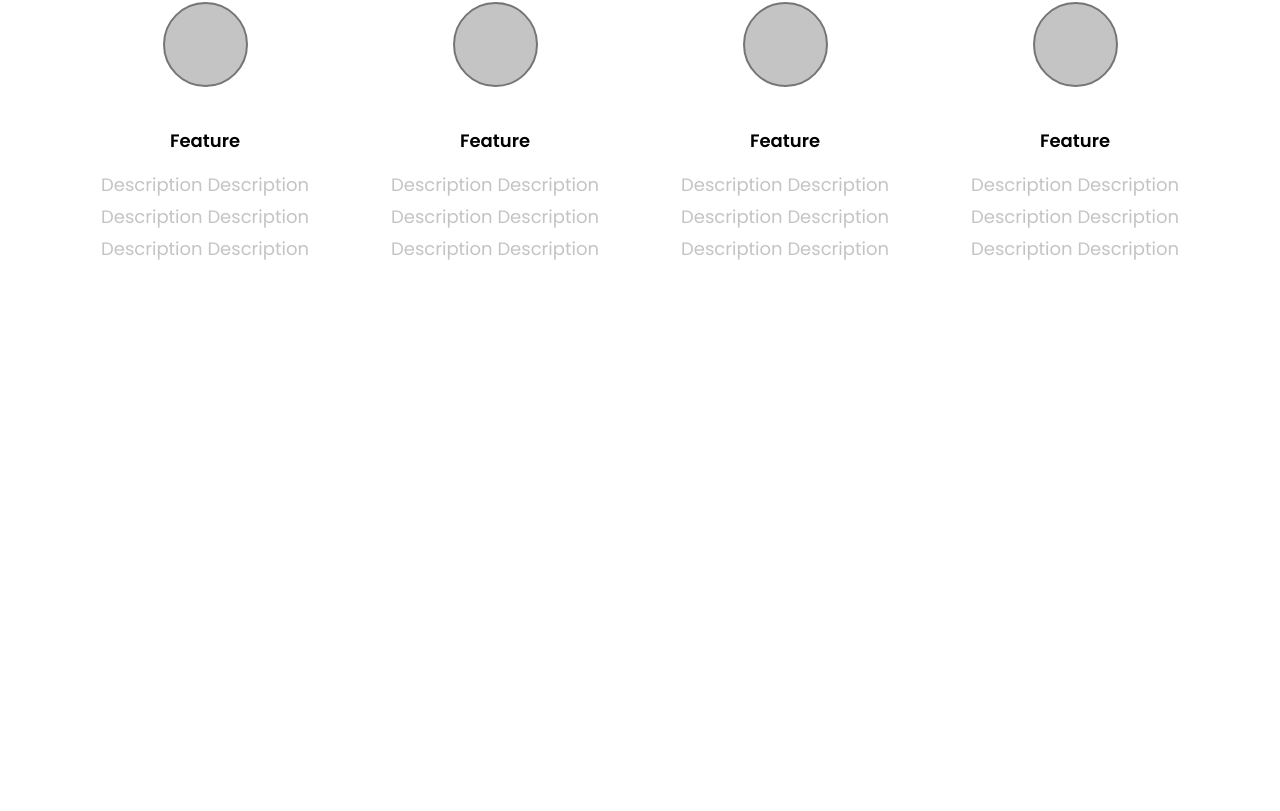
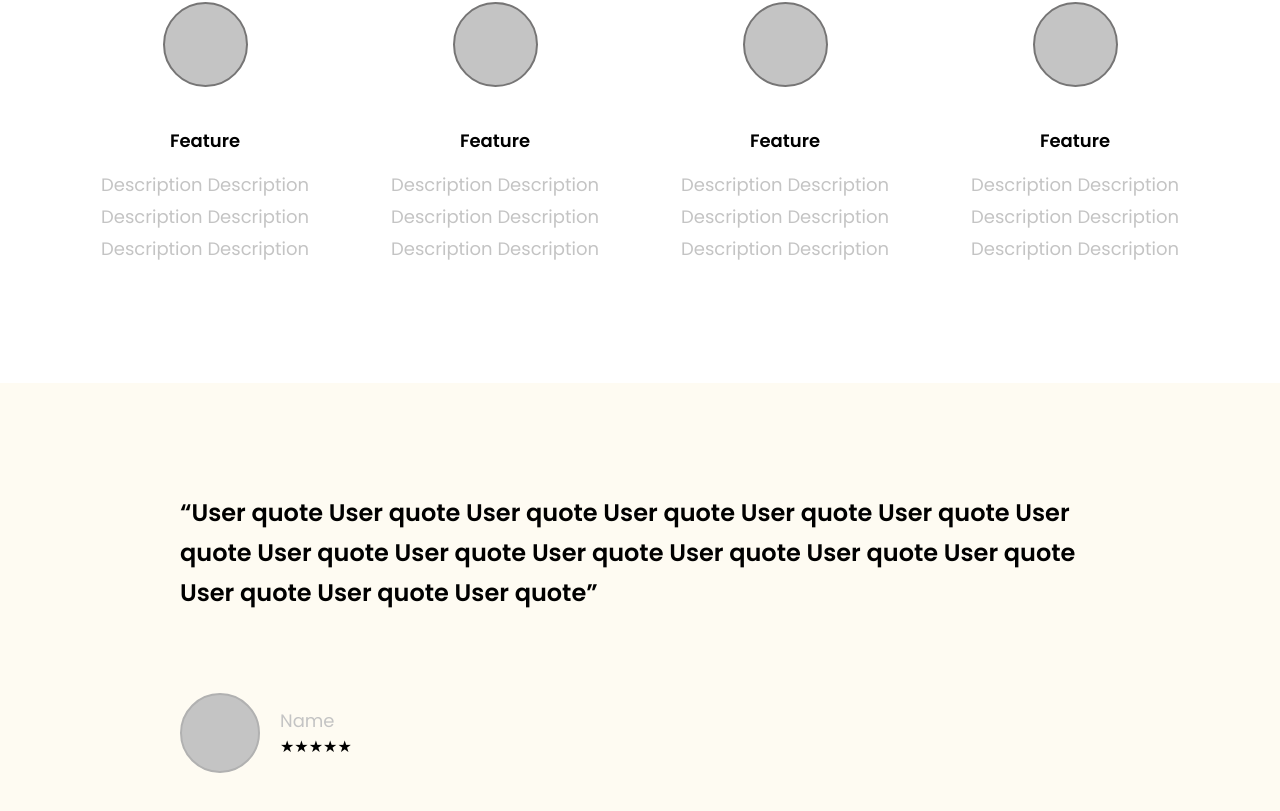
Before and after one commit to abhinashbhengra/react-ui-landing, a React (Vite) app: page / in a window 1280 px wide. Shown: the part 1617-2428 px from the top of the page. Before the commit the page ends 2000 px from the top, so only its background shows below. Built offline with nearby package versions, Linux system fonts and the light colour scheme.

Commit message:
component update

```diff
--- a/src/pages/Home.jsx
+++ b/src/pages/Home.jsx
@@ -1,5 +1,6 @@
 import React from "react";
 import Features from "../components/Features";
+import Feedback from "../components/Feedback";
 import HeroSection from "../components/HeroSection";
 import LogoSection from "../components/LogoSection";
 import Navbar from "../components/Navbar";
@@ -13,6 +14,7 @@ const Home = () => {
       <LogoSection />
       <VideoSection />
       <Features />
+      <Feedback />
     </>
   );
 };
```
